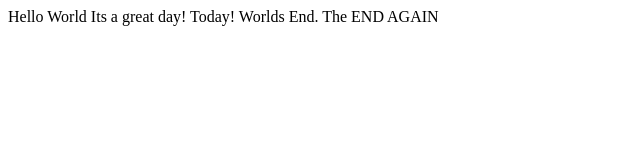
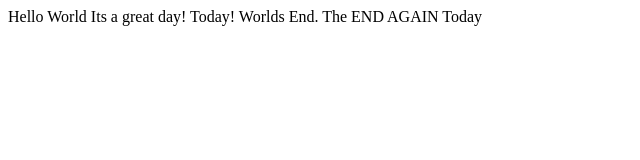
Before and after one commit to missionmars/gen, a plain HTML site: page index.html in a window 1280 px wide. Shown: the full height of the page, 0-640 px from the left. Drawn offline with Linux system fonts and the light colour scheme.

Commit message:
Today
Today

```diff
--- a/index.html
+++ b/index.html
@@ -13,7 +13,7 @@
 
 Worlds End.
 
-The END AGAIN
+The END AGAIN Today
 
 </body>
 </html>
```
